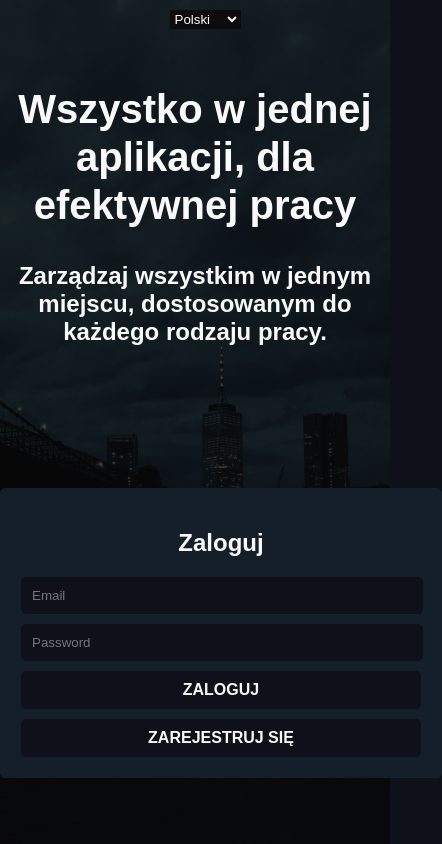
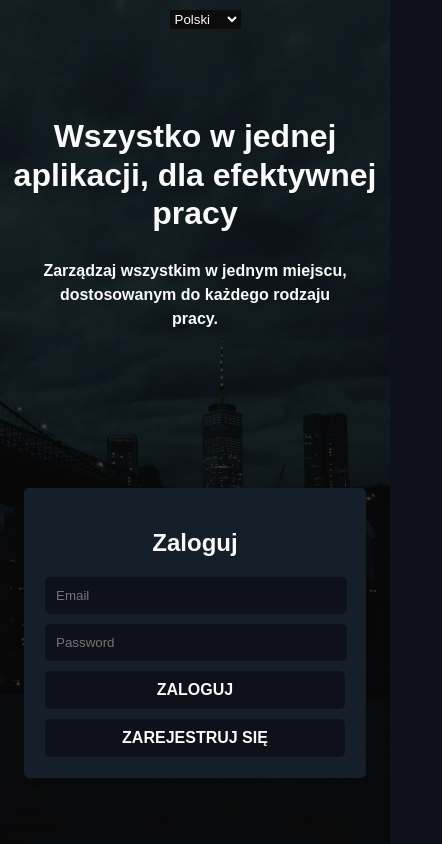
Before and after one commit to traetor/johnny-systems, a React app: page / in a window 390 px wide. Shown: the whole page, 442 px wide, since content can reach past the window. Built offline with nearby package versions, Linux system fonts and the light colour scheme; no server answers.

Commit message:
responsive style

```diff
--- a/src/components/Auth/Auth.scss
+++ b/src/components/Auth/Auth.scss
@@ -95,3 +95,16 @@
     }
   }
 }
+
+@media (max-width: 500px) {
+  .auth-container {
+    width: 300px;
+    input {
+      width: 280px;
+    }
+
+    button {
+      width: 300px;
+    }
+  }
+}
--- a/src/components/Navbar/Navbar.scss
+++ b/src/components/Navbar/Navbar.scss
@@ -17,3 +17,9 @@
     }
   }
 }
+
+@media (max-width: 768px) {
+  a {
+    font-size: 12px;
+  }
+}
--- a/src/components/Welcome/Welcome.scss
+++ b/src/components/Welcome/Welcome.scss
@@ -11,3 +11,17 @@
     font-size: 1.5rem;
   }
 }
+
+@media (max-width: 500px) {
+  .welcome {
+    h2 {
+      font-size: 2rem;
+    }
+    h3 {
+      font-size: 1rem;
+      max-width: 80%;
+      margin: 0 auto;
+      line-height: 1.5;
+    }
+  }
+}
```
